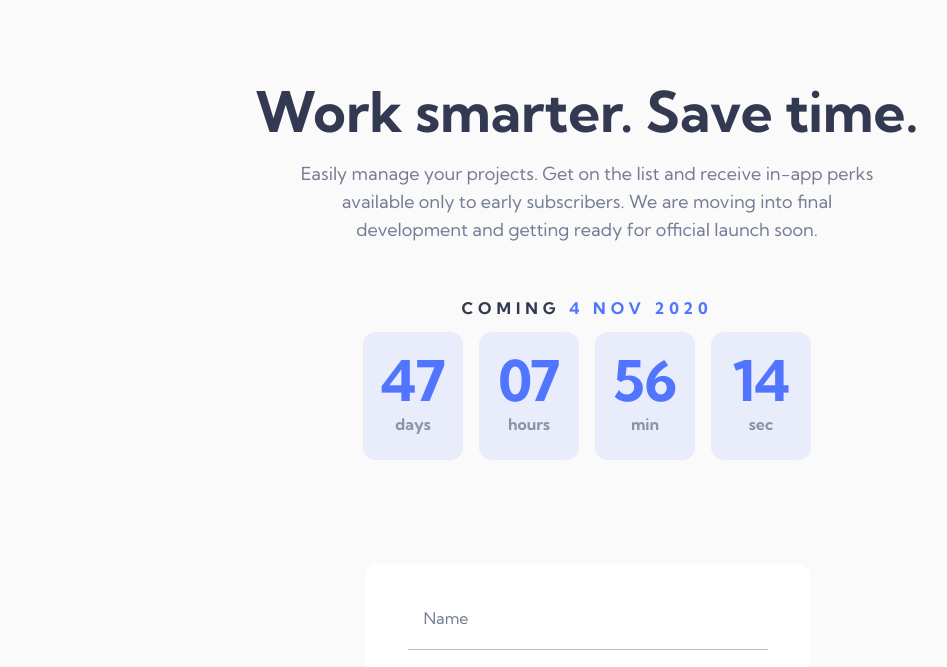
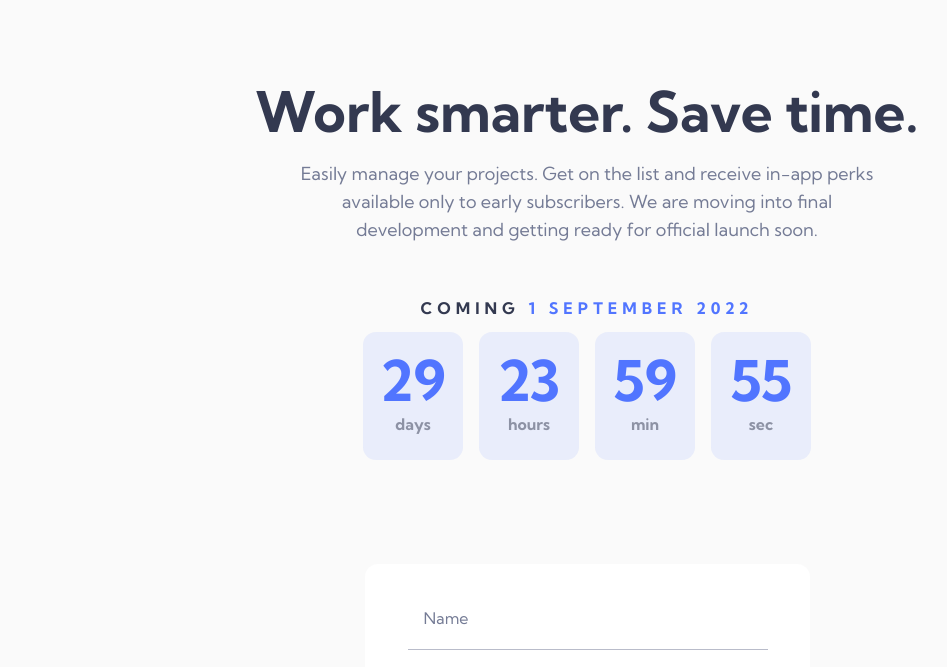
Before and after one commit to miguelzaga/officelite-coming-soon-site, a plain HTML site: page sign-up.html in a window 1280 px wide. Shown: the part 133-800 px from the top of the page, without its empty margins (53-1000 px from the left). Drawn offline with Linux system fonts and the light colour scheme.

Commit message:
added countdown functionality

```diff
--- a/scripts/countdown.js
+++ b/scripts/countdown.js
@@ -1,25 +1,56 @@
-if (window.localStorage.getItem("releaseDate")) {
-  console.log("There is alreade a release Date");
-} else {
-  console.log("There is no release Date");
-  console.log("creating one...");
-  let newReleaseDate = createReleaseDate();
-  window.localStorage.setItem("releaseDate", newReleaseDate);
+var countdown = document.getElementById("countdown");
+
+createReleaseDate();
+renderReleaseDate();
+setInterval(renderCountdown, 1000);
+
+function createReleaseDate() {
+  if (window.localStorage.getItem("releaseDate")) {
+    console.log("There is already a release Date");
+    console.log(window.localStorage.getItem("releaseDate"));
+  } else {
+    let date = new Date();
+    date.setTime(date.getTime() + 30 * 24 * 60 * 60 * 1000); // plus 30 days in miliseconds
+    window.localStorage.setItem("releaseDate", date);
+  }
 }
 
-{
-  let releaseDate = window.localStorage.getItem("releaseDate");
-  let currentDate = new Date();
-
-  let releaseMiliseconds = Date.parse(releaseDate);
-  let currentMiliseconds = Date.parse(currentDate);
-
-  let milisecondsLeft = releaseMiliseconds - currentMiliseconds;
-  console.log(`release in ${Date.setTime(milisecondsLeft)}`);
+function renderReleaseDate() {
+  var releaseDateElement = document.getElementById("release-date");
+  var releaseDate = new Date(window.localStorage.getItem("releaseDate"));
+  console.log(releaseDate);
+  var options = { day: "numeric", month: "long", year: "numeric" };
+  console.log(releaseDateElement);
+  releaseDateElement.innerHTML = releaseDate.toLocaleDateString(
+    "en-GB",
+    options
+  );
 }
 
-function createReleaseDate() {
-  var date = new Date();
-  date.setMonth(date.getMonth() + 1);
-  return date;
+function renderCountdown() {
+  var countdownNumbers = countdown.getElementsByClassName("countdown__number");
+  var parsedCountdown = calculateCountdown();
+
+  console.log();
+
+  parsedCountdown.forEach(function renderNumbers(number, i) {
+    countdownNumbers[i].innerHTML = number;
+  });
 }
+
+function calculateCountdown() {
+  var releaseDate = new Date(window.localStorage.getItem("releaseDate"));
+  var currentDate = new Date();
+  var milisecondsLeft = releaseDate.getTime() - currentDate.getTime();
+
+  var conversionRates = [24 * 60 * 60 * 1000, 60 * 60 * 1000, 60 * 1000, 1000]; // miliseconds in [days, hours, minutes, seconds]
+
+  var parsedCountdown = conversionRates.map(function parseMiliseconds(rate) {
+    var convertedValue = Math.floor(milisecondsLeft / rate);
+    milisecondsLeft = milisecondsLeft % rate;
+    return convertedValue;
+  });
+
+  // [daysLeft, hoursLeft, minutesLeft, secondsLeft] = parsedCountdown;
+  return parsedCountdown;
+}
--- a/sign-up.html
+++ b/sign-up.html
@@ -115,28 +115,27 @@
               perks available only to early subscribers. We are moving into
               final development and getting ready for official launch soon.
             </p>
-            <div class="countdown countdown--signup">
+            <div id="countdown" class="countdown countdown--signup">
               <div class="countdown__wrapper">
                 <h2 class="countdown__title h3">
-                  <!-- If you're choosing to make this date dynamic, set it to 30 days in the future from the moment the visitor views the page -->
-                  Coming <span class="highlight">4 Nov 2020</span>
+                  Coming
+                  <span id="release-date" class="highlight"></span>
                 </h2>
                 <div class="countdown__container">
-                  <!-- If you're choosing to make this timer dynamic, have it countdown from the date you set above -->
                   <div class="countdown__card">
-                    <div class="countdown__number">47</div>
+                    <div class="countdown__number"></div>
                     <span class="countdown__date">Days</span>
                   </div>
                   <div class="countdown__card">
-                    <div class="countdown__number">07</div>
+                    <div class="countdown__number"></div>
                     <span class="countdown__date">Hours</span>
                   </div>
                   <div class="countdown__card">
-                    <div class="countdown__number">56</div>
+                    <div class="countdown__number"></div>
                     <span class="countdown__date">Min</span>
                   </div>
                   <div class="countdown__card">
-                    <div class="countdown__number">14</div>
+                    <div class="countdown__number"></div>
                     <span class="countdown__date">Sec</span>
                   </div>
                 </div>
--- a/stylesheets/scss/03-objects/_form-elements.scss
+++ b/stylesheets/scss/03-objects/_form-elements.scss
@@ -11,7 +11,7 @@
   &--error {
     color: var(--font-error);
     border-bottom-color: var(--font-error);
-    background-image: url("./../../../assets/sign-up/icon-cross.svg");
+    background-image: url("./../../assets/sign-up/icon-cross.svg");
     background-repeat: no-repeat;
     background-position: right top;
     background-position: calc(100% - 21px) 3px;
@@ -36,7 +36,7 @@
   &::after {
     content: "";
     position: absolute;
-    background-image: url("./../../../assets/sign-up/icon-arrow-down.svg");
+    background-image: url("./../../assets/sign-up/icon-arrow-down.svg");
     background-repeat: no-repeat;
     display: block;
     width: 13px;
```
Also changed, not shown: index.html (+6 -8 lines), stylesheets/css/style.css.
